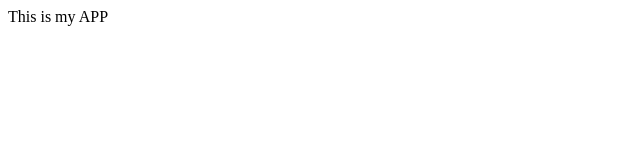
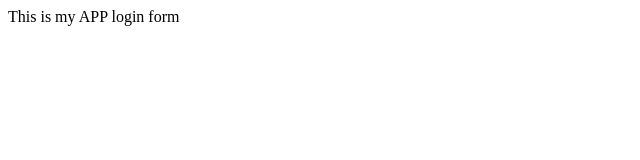
Before and after one commit to yushllo/myappsample, a plain HTML site: page index.html in a window 1280 px wide. Shown: the full height of the page, 0-640 px from the left. Drawn offline with Linux system fonts and the light colour scheme.

Commit message:
login form

```diff
--- /dev/null
+++ b/der2/app2.js
@@ -0,0 +1 @@
+console.log('123')
--- a/index.html
+++ b/index.html
@@ -9,7 +9,7 @@
 
 <body>
   This is my APP
-
+  login form
 </body>
 
 </html>
```
Also changed, not shown: log.txt (added), login.html (added).
